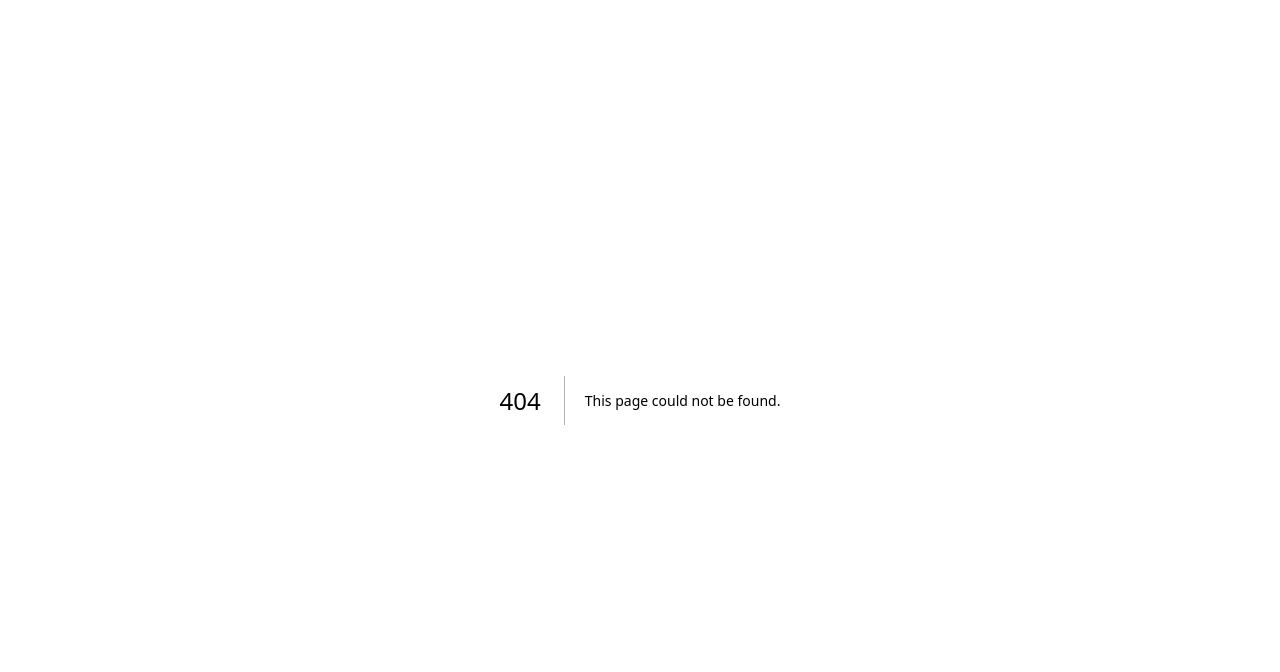
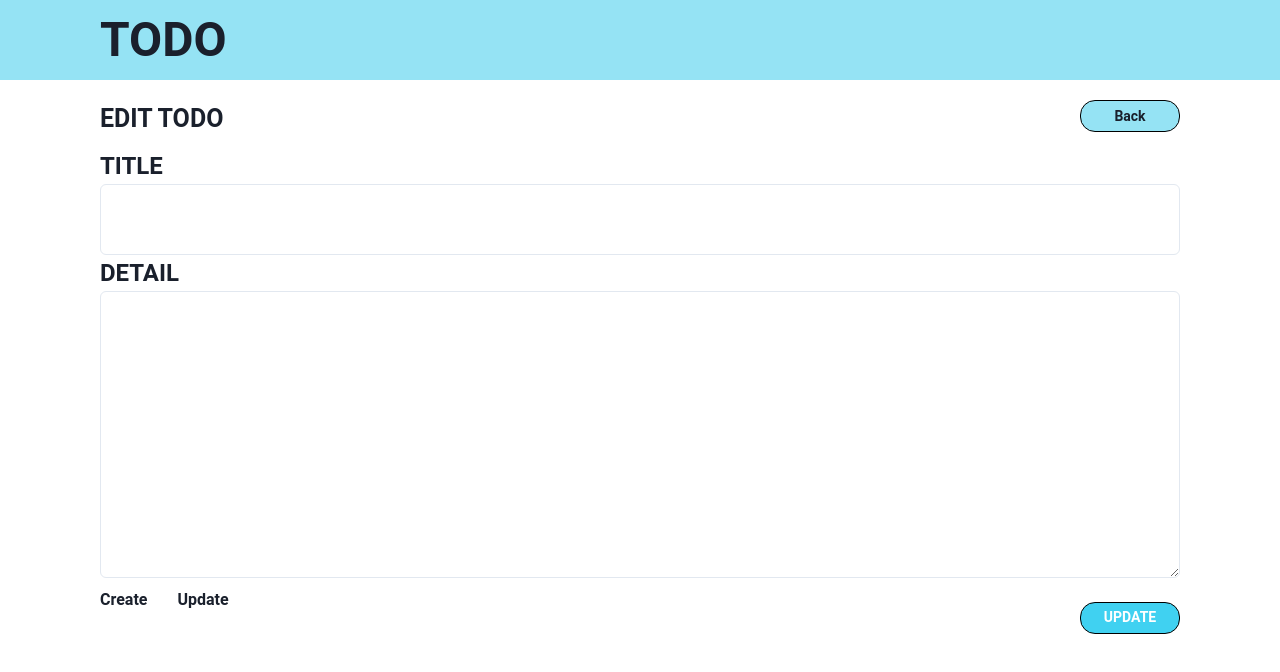
Before and after one commit to if-mentor/next_todo_9, a Next.js app: page /1/todoedit in a window 1280 px wide. Before the commit this address had no page. Shown: the top 672 px of the page. Built offline with nearby package versions, Linux system fonts and the light colour scheme; no server answers; the database is empty.

Commit message:
#25 add: todoeditの機能と404ページ作成

```diff
--- /dev/null
+++ b/src/pages/[id]/todoedit.js
@@ -0,0 +1,147 @@
+import React, { useState, useEffect } from "react";
+import {
+  Box,
+  Button,
+  Text,
+  Flex,
+  Spacer,
+  Input,
+  Textarea,
+} from "@chakra-ui/react";
+import Layout from "@/components/Layout";
+import styled from "@emotion/styled";
+import { useRouter } from "next/router";
+import { doc, getDoc, serverTimestamp, setDoc } from "firebase/firestore";
+import { db } from "../../libs/firebase";
+import { formatDateStr } from "@/utils";
+function TodoEdit() {
+  const router = useRouter();
+  const [title, setTitle] = useState("");
+  const [docData, setDocData] = useState({});
+  const [detail, setDetail] = useState("");
+  const [createData, setCreateData] = useState("");
+  const [updateData, setUpdateData] = useState("");
+  //console.log(router.query.count);
+  useEffect(() => {
+    (async () => {
+      //データを新しく取得
+      const docref = await doc(db, "todoposts", router.query.count);
+      const docsnap = await getDoc(docref);
+      const array = { ...docsnap.data() };
+      array && setDocData(array);
+      setDetail(array.detail);
+      setTitle(array.title);
+      const create = formatDateStr(array.create.seconds);
+      create && setCreateData(create);
+      const update = formatDateStr(array.update.seconds);
+      update && setUpdateData(update);
+    })();
+  }, []);
+  const submitTitle = (e) => {
+    setTitle(e.target.value);
+  };
+  const submitDetail = (e) => {
+    setDetail(e.target.value);
+  };
+  const back = () => {
+    router.push({
+      pathname: "/TodoTop",
+    });
+  };
+  const submitUpdate = () => {
+    //データ追加
+    const cityRef = doc(db, "todoposts", router.query.count);
+    setDoc(
+      cityRef,
+      { title: title, detail: detail, update: serverTimestamp() },
+      { merge: true }
+    );
+
+    router.push({
+      pathname: "/TodoTop",
+    });
+  };
+  return (
+    <>
+      <Layout>
+        <Container>
+          <Flex mb="10px">
+            <Box fontSize="25px">EDIT TODO</Box>
+            <Spacer />
+            <Button
+              bg="#95e3f4"
+              size="sm"
+              p="0 20px"
+              border="1px solid black"
+              borderRadius="15px"
+              w="100px"
+              onClick={back}
+            >
+              Back
+            </Button>
+          </Flex>
+
+          <Text fontSize="24px">TITLE</Text>
+          <Input
+            type="text"
+            name={title}
+            value={title}
+            onChange={submitTitle}
+            width="1080px"
+            height="71px"
+          />
+
+          <Text fontSize="24px">DETAIL</Text>
+          <Textarea
+            type="text"
+            value={detail}
+            name={detail}
+            onChange={submitDetail}
+            width="1080px"
+            height="287px"
+          />
+
+          <Flex>
+            <Box>
+              <Text fontSize="md" marginTop="10px">
+                Create
+              </Text>
+              <Text fontSize="lg">{createData}</Text>
+            </Box>
+            <Box margin="0 30px">
+              <Text fontSize="md" marginTop="10px">
+                Update
+              </Text>
+              <Text fontSize="lg">{updateData}</Text>
+            </Box>
+            <Spacer />
+            <Button
+              bg="#40D1F1"
+              size="sm"
+              p="0 20px"
+              border="1px solid black"
+              borderRadius="15px"
+              color="White"
+              w="100px"
+              marginTop="24px"
+              onClick={submitUpdate}
+            >
+              UPDATE
+            </Button>
+          </Flex>
+        </Container>
+      </Layout>
+    </>
+  );
+}
+
+export default TodoEdit;
+
+const Container = styled.div`
+  font-weight: bold;
+  padding: 20px 0;
+  margin: 0 auto;
+  width: 100%;
+  min-width: 150px;
+  max-width: 1080px;
+`;
```
Also changed, not shown: src/pages/404.tsx (added, +78 -0 lines), src/pages/TodoTop.tsx (+42 -51 lines).
